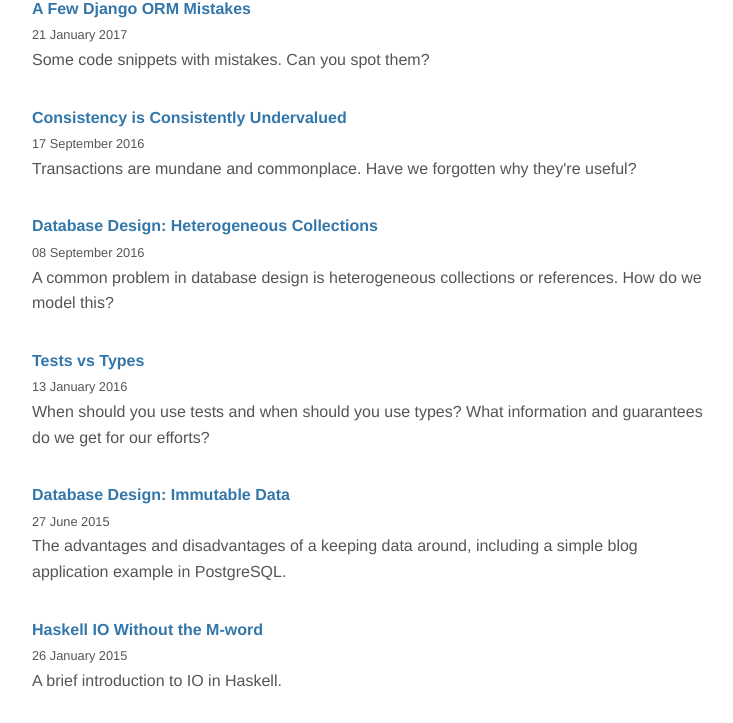
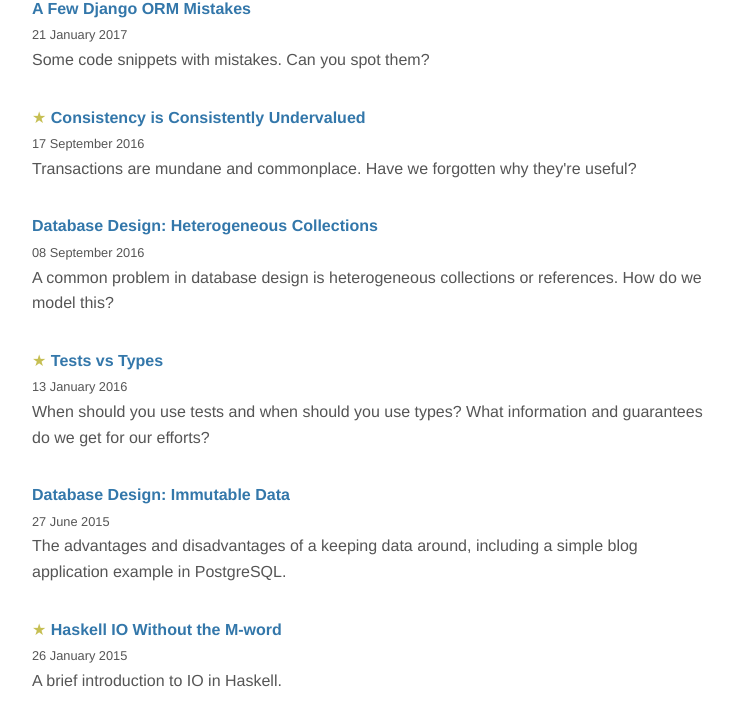
Before and after one commit to KMahoney/kmahoney.github.io, a Jekyll site: the page built from index.html, in a window 1280 px wide. Shown: the part 668-1391 px from the top of the page, without its empty margins (272-1005 px from the left). Built offline with Jekyll 4.4.1, drawn with Linux system fonts in a browser that asks for light colours.

Commit message:
popular posts

```diff
--- a/_posts/2015-01-26-haskell-io.markdown
+++ b/_posts/2015-01-26-haskell-io.markdown
@@ -2,6 +2,7 @@
 layout: article
 title: Haskell IO Without the M-word
 description: A brief introduction to IO in Haskell.
+popular: true
 ---
 
 # Haskell IO Without the M-word
--- a/_posts/2016-01-13-tests-vs-types.markdown
+++ b/_posts/2016-01-13-tests-vs-types.markdown
@@ -2,6 +2,7 @@
 layout: article
 title: Tests vs Types
 description: When should you use tests and when should you use types? What information and guarantees do we get for our efforts?
+popular: true
 ---
 
 # Tests vs. Types
--- a/_posts/2016-09-17-consistency-consistently-undervalued.markdown
+++ b/_posts/2016-09-17-consistency-consistently-undervalued.markdown
@@ -2,6 +2,7 @@
 layout: article
 title: "Consistency is Consistently Undervalued"
 description: Transactions are mundane and commonplace. Have we forgotten why they're useful?
+popular: true
 ---
 
 # Consistency is Consistently Undervalued
--- a/index.html
+++ b/index.html
@@ -33,7 +33,7 @@ description: Personal homepage of Kevin Mahoney
 
   {% for post in site.posts %}
   {% unless post.archived %}
-  <article class="article" itemscope itemtype="http://schema.org/BlogPosting">
+  <article class="article{% if post.popular %} popular{% endif %}" itemscope itemtype="http://schema.org/BlogPosting">
     <h3><a href="{{ post.url }}" itemprop="url">{{ post.title }}</a></h3>
     <time itemprop="datePublished">{{ post.date | date_to_long_string }}</time>
     <div class="description">
--- a/style.scss
+++ b/style.scss
@@ -143,6 +143,11 @@ time { font-size: 0.8em; }
         margin-bottom: 0.8em;
         background-color: #EEEEF3;
     }
+
+    &.popular h3::before {
+        content: "★ ";
+        color: #c6bf53;
+    }
 }
 
 .disclaimer {
```
